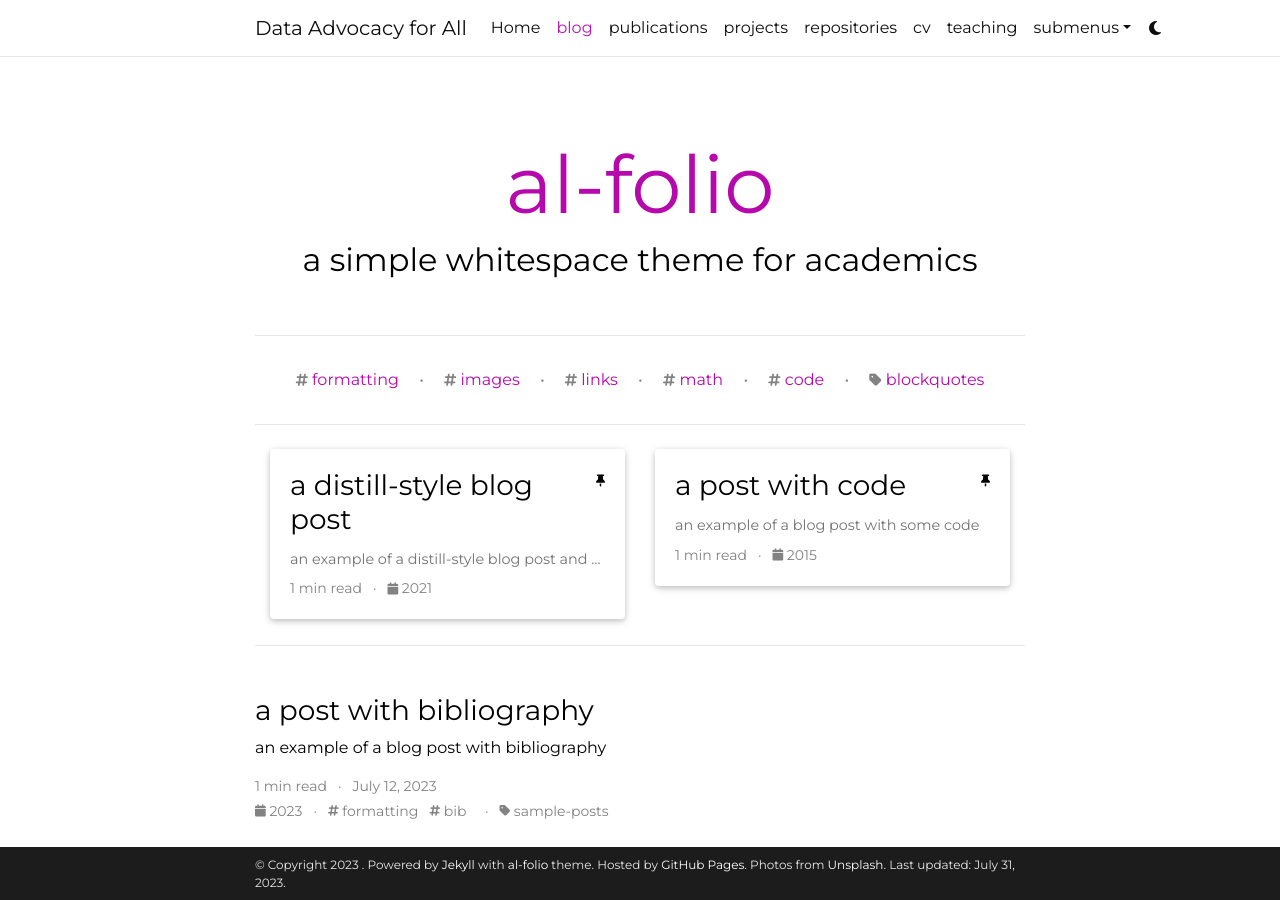
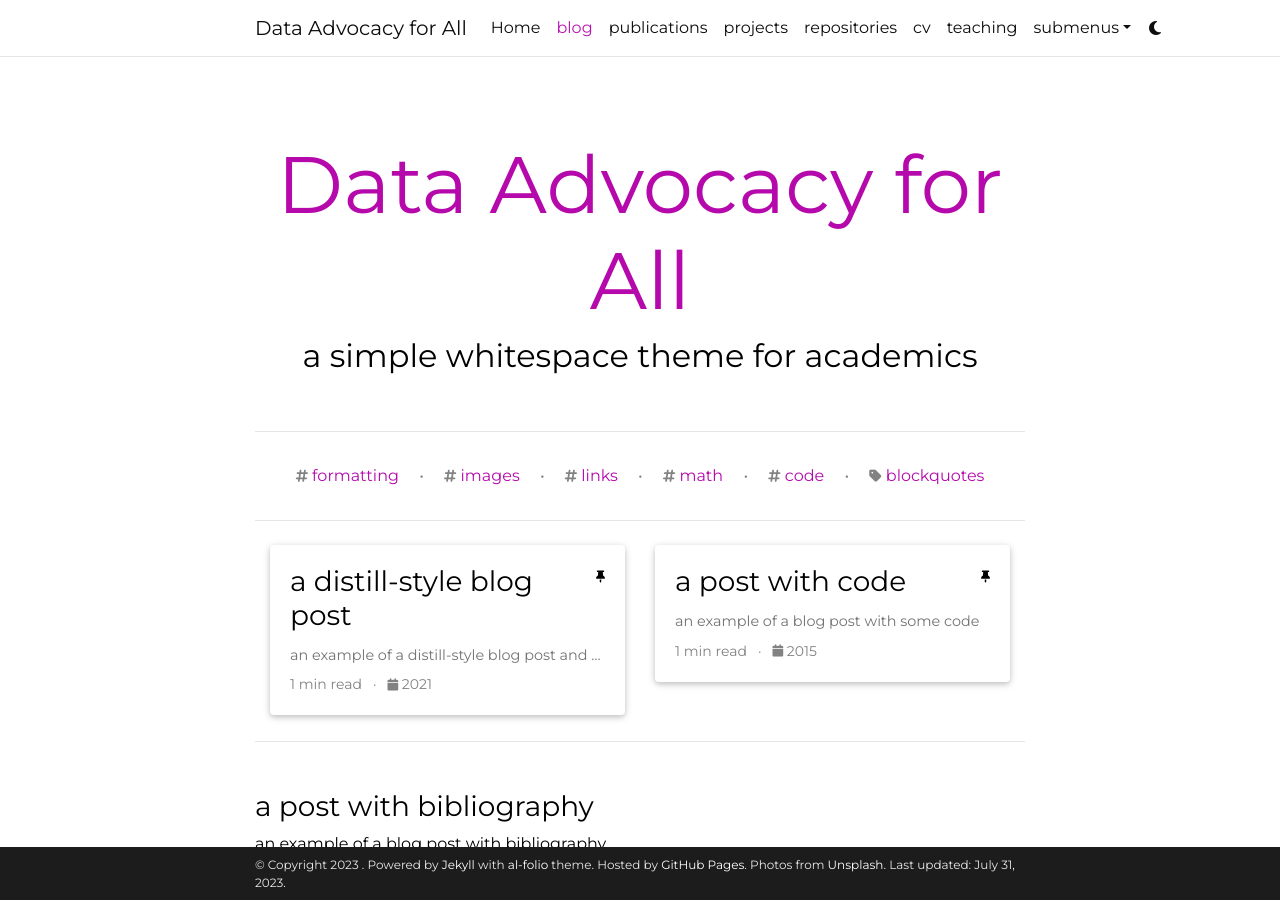
Before and after one commit to expandingthespiderverse/expandingthespiderverse.github.io, a Jekyll site: the page built from blog/index.html, in a window 1280 px wide and 900 px high. Built offline with Jekyll 4.4.1, drawn with Linux system fonts in a browser that asks for light colours; the list of posts is cut into pages by our own code; comment, search, counter and statistics services are not loaded; a style sheet for code colours, icons or effects is not loaded.

Commit message:
Update _config.yml

```diff
--- a/_config.yml
+++ b/_config.yml
@@ -19,8 +19,8 @@
 # icon: https://da4asandbox.github.io/curricularsite/assets/img/DA4ALogo.png
 icon: DA4ALogo.png
 
-url: https://da4asandbox.github.io/ # the base hostname & protocol for your site
-baseurl: /curricularsite # the subpath of your site, e.g. /blog/
+url: "https://da4asandbox.github.io/" # the base hostname & protocol for your site
+baseurl: "/curricularsite" # the subpath of your site, e.g. /blog/
 last_updated: true # set to true if you want to display last updated in the footer
 impressum_path:  # set to path to include impressum link in the footer, use the same path as permalink in a page, helps to conform with EU GDPR
 
@@ -123,7 +123,7 @@
 # Blog
 # -----------------------------------------------------------------------------
 
-blog_name: al-folio # blog_name will be displayed in your blog page
+blog_name: Data Advocacy for All # blog_name will be displayed in your blog page
 blog_nav_title: blog # your blog must have a title for it to be displayed in the nav bar
 blog_description: a simple whitespace theme for academics
 permalink: /blog/:year/:title/
```
